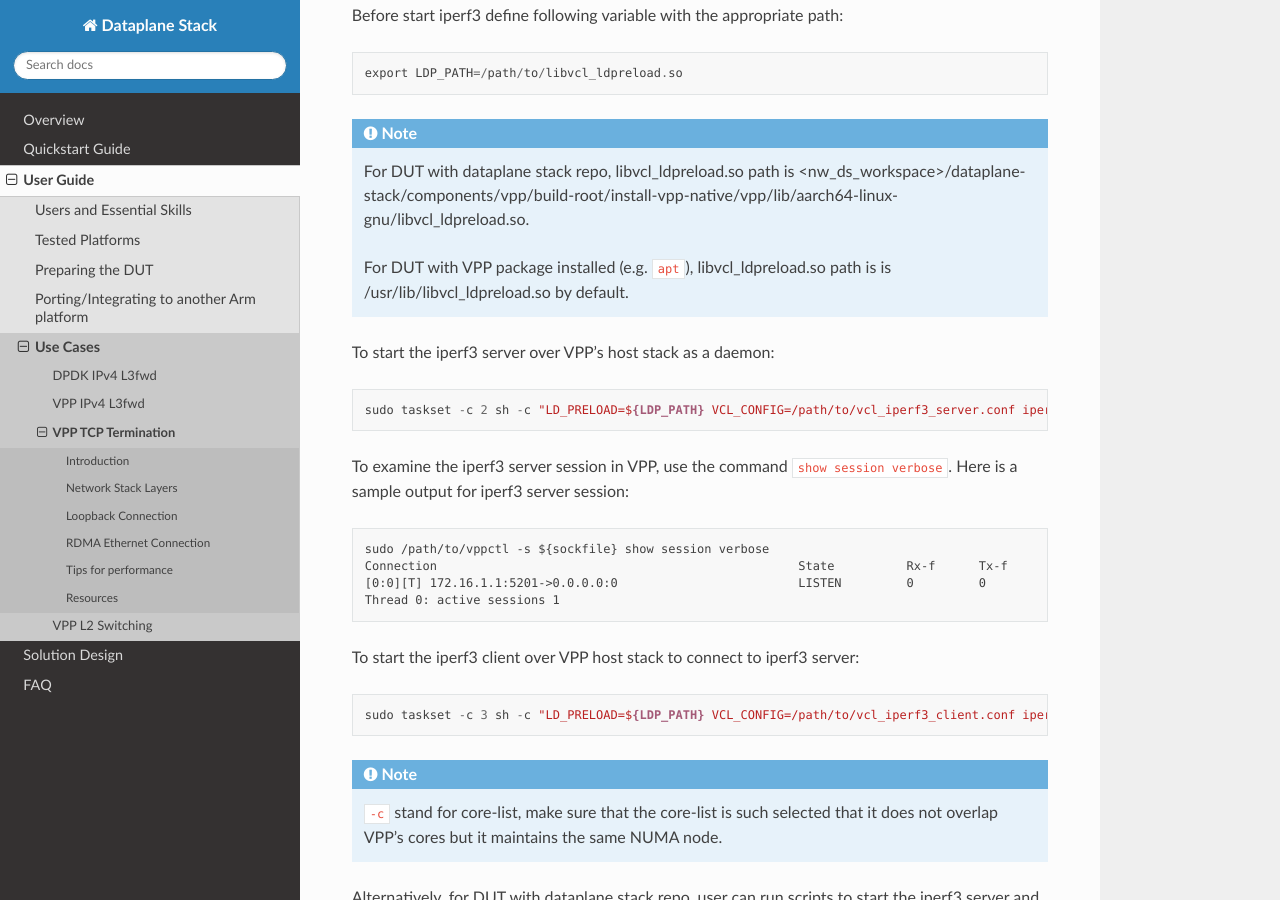
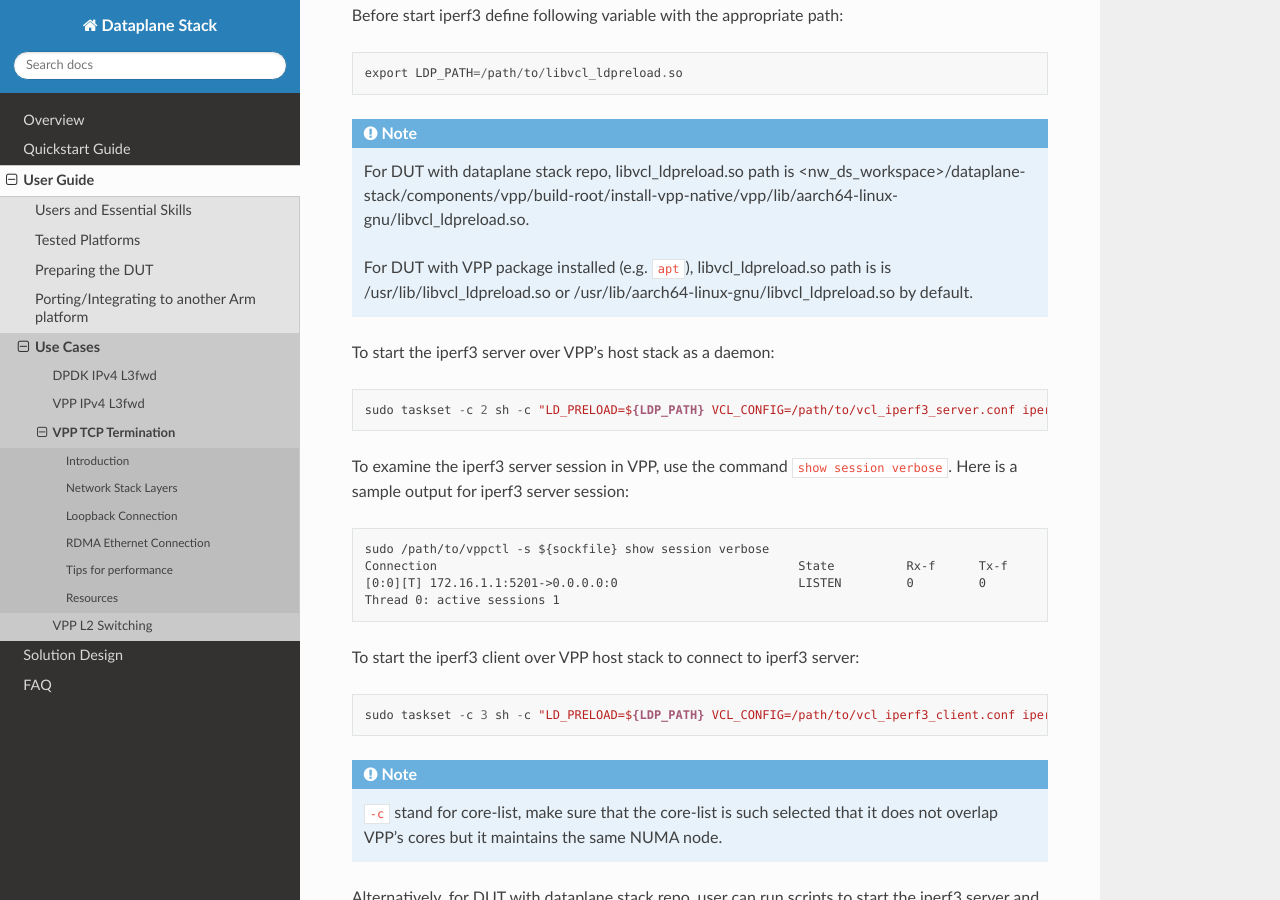
Before and after one commit to Yefeng-Lin/dataplane-stack_doc, a Sphinx documentation site: the page built from doc/user_guide/tcp_term.rst, in a window 1280 px wide and 900 px high, scrolled down 3136 px. Built offline with Sphinx 7.4.7 and the Read the Docs theme 2.0.0, drawn with Linux system fonts in a browser that asks for light colours.

Commit message:
Update tcp term doc for LDP_PATH

```diff
--- a/doc/user_guide/tcp_term.rst
+++ b/doc/user_guide/tcp_term.rst
@@ -133,7 +133,7 @@ Before start iperf3 define following variable with the appropriate path::
 .. note::
         For DUT with dataplane stack repo, libvcl_ldpreload.so path is <nw_ds_workspace>/dataplane-stack/components/vpp/build-root/install-vpp-native/vpp/lib/aarch64-linux-gnu/libvcl_ldpreload.so.
 
-        For DUT with VPP package installed (e.g. ``apt``), libvcl_ldpreload.so path is is /usr/lib/libvcl_ldpreload.so by default.
+        For DUT with VPP package installed (e.g. ``apt``), libvcl_ldpreload.so path is is /usr/lib/libvcl_ldpreload.so or /usr/lib/aarch64-linux-gnu/libvcl_ldpreload.so by default.
 
 To start the iperf3 server over VPP's host stack as a daemon::
 
```
